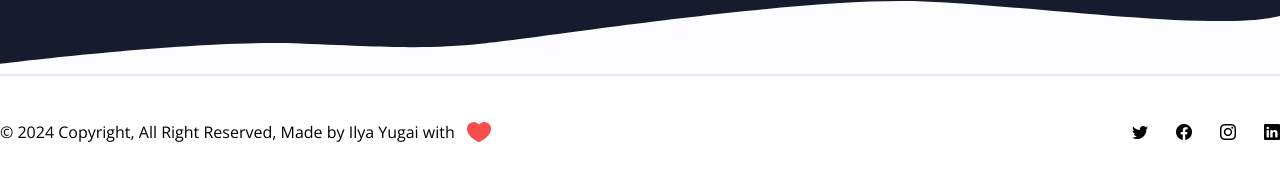
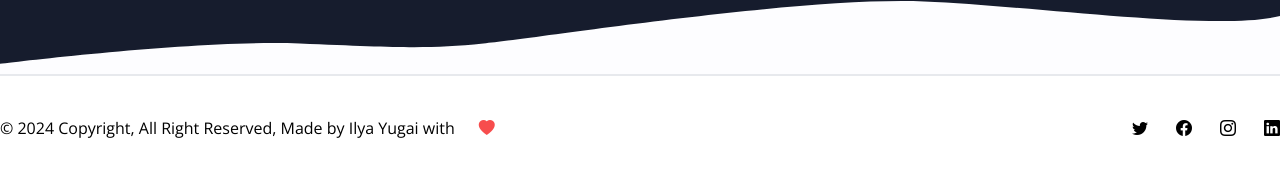
Before and after one commit to MusaevaAdelya/aralash-front, a React (Create React App) app: page / in a window 1280 px wide. Shown: the part 4227-4407 px from the top of the page. Built offline with nearby package versions, Linux system fonts and the light colour scheme.

Commit message:
made footer adaptive

```diff
--- a/src/components/layout/Footer.jsx
+++ b/src/components/layout/Footer.jsx
@@ -3,8 +3,11 @@ import { Link } from "react-router-dom";
 
 function Footer() {
   return (
-    <footer className="mx-auto container max-w-[1335px] lg:px-0 px-5  border-t-2 border-light-100 py-10 flex justify-between items-center">
-        <p className="flex items-center">© 2024 Copyright, All Right Reserved, Made by Ilya Yugai with <HeartIcon className="w-8 ml-2 text-secondary"/></p>
+    <footer className="mx-auto container max-w-[1335px] lg:px-0 px-5  border-t-2 border-light-100 py-10 flex lg:flex-row flex-col lg:justify-between items-center justify-center">
+      <div className="flex flex-col items-center justify-center gap-3 mb-3 lg:mb-0 lg:flex-row">
+        <p className="flex items-center text-center ">© 2024 Copyright, All Right Reserved,<br className="lg:hidden"/> Made by Ilya Yugai with</p><i class="bi bi-heart-fill text-secondary ml-3"></i>
+
+      </div>
         <div className="space-x-7">
           <Link to="/"><i class="bi bi-twitter w-4 hover:text-secondary"></i></Link>
           <Link to="/"><i class="bi bi-facebook w-4 hover:text-secondary"></i></Link>
```
